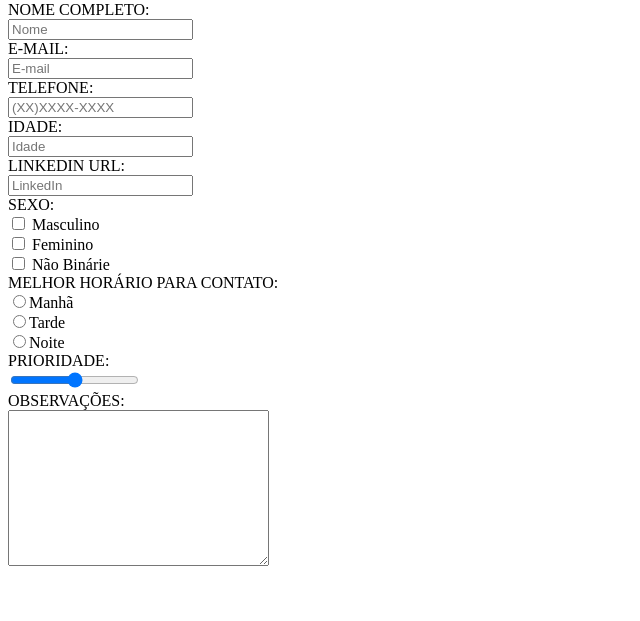
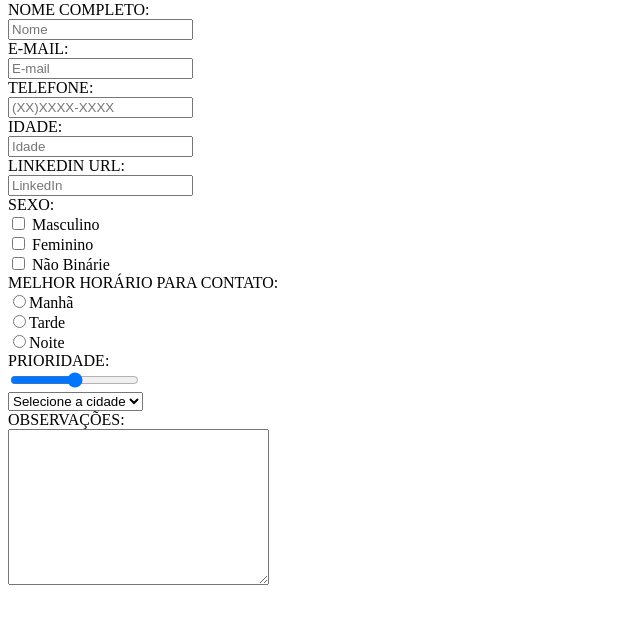
Before and after one commit to MiguelMenezes/html-start-by-capgemini, a plain HTML site: page contato.html in a window 1280 px wide. Shown: the part 79-700 px from the top of the page, without its empty margins (0-640 px from the left). Drawn offline with Linux system fonts and the light colour scheme.

Commit message:
Adicionada a tag select

```diff
--- a/contato.html
+++ b/contato.html
@@ -30,6 +30,14 @@
 			<input type="radio" name="horario" value="noite"/>Noite<br>
 			PRIORIDADE:<br>
 			<input type="range" name="urgencia" min=0 max=100 step=0.1/><br>
+
+			<select name="cidades">
+				<option value="">Selecione a cidade</option>
+				<option value="petropolis">Petrópolis</option>
+				<option value="riodejaneiro">Rio de Janeiro</option>
+				<option value="saogoncalo">São Gonçalo</option>
+			</select><br>
+
 			OBSERVAÇÕES:<br>
 			<textarea cols=30 rows=10></textarea>
 		</form>
```
